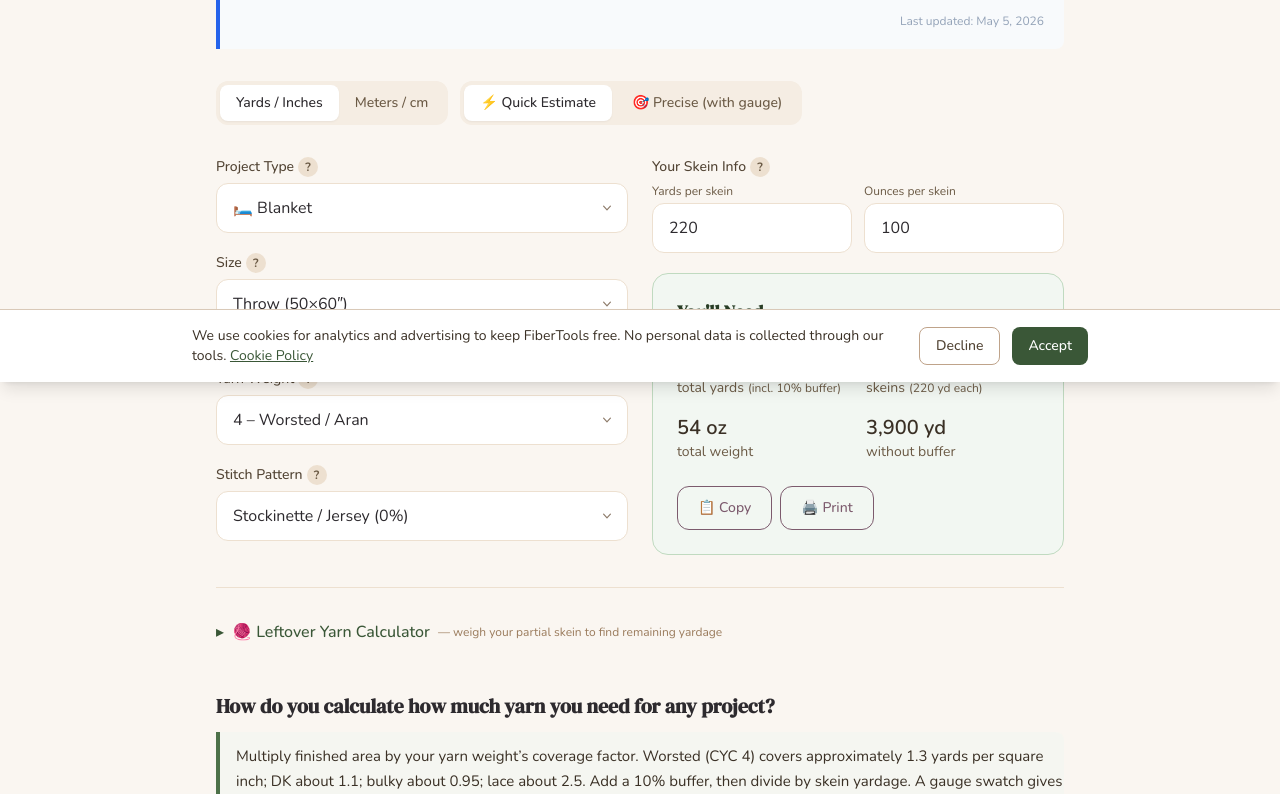
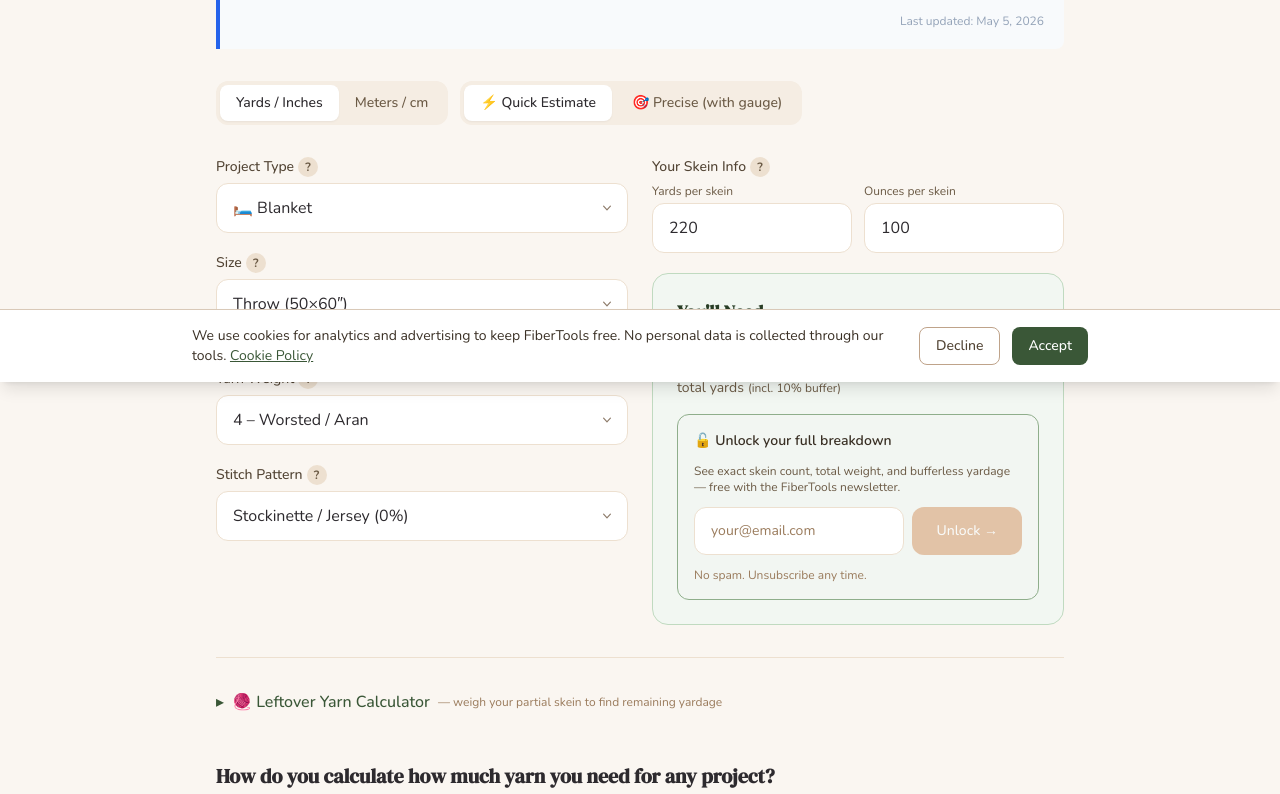
Before and after one commit to raiderj77/fibertools, a Next.js app: page /yarn-calculator in a window 1280 px wide. Shown: the part 418-1212 px from the top of the page. Built offline with nearby package versions, Linux system fonts and the light colour scheme.

Commit message:
feat: gate calculator breakdown behind email subscribe

```diff
--- a/src/app/yarn-calculator/YarnCalculatorTool.tsx
+++ b/src/app/yarn-calculator/YarnCalculatorTool.tsx
@@ -1,6 +1,7 @@
 "use client";
 
-import { useState, useMemo } from "react";
+import { useState, useMemo, useEffect } from "react";
+import { subscribeToNewsletter } from "@/app/actions/subscribe";
 import Tooltip from "@/components/Tooltip";
 import UnitToggle, { type UnitSystem, useSavedUnits } from "@/components/UnitToggle";
 import StickyResult from "@/components/StickyResult";
@@ -179,6 +180,33 @@ export default function YarnCalculatorTool() {
   const [partialWeight, setPartialWeight] = useState("");
   const [partialSkeinWeight, setPartialSkeinWeight] = useState("");
   const [partialSkeinYards, setPartialSkeinYards] = useState("");
+
+  // Email gate
+  const [unlocked, setUnlocked] = useState(false);
+  const [gateEmail, setGateEmail] = useState("");
+  const [gateLoading, setGateLoading] = useState(false);
+  const [gateError, setGateError] = useState("");
+
+  useEffect(() => {
+    if (typeof window !== "undefined" && localStorage.getItem("ft_calc_unlocked")) {
+      setUnlocked(true);
+    }
+  }, []);
+
+  async function handleGateSubmit(e: React.FormEvent) {
+    e.preventDefault();
+    if (!gateEmail) return;
+    setGateLoading(true);
+    setGateError("");
+    const res = await subscribeToNewsletter(gateEmail);
+    setGateLoading(false);
+    if (res.success) {
+      localStorage.setItem("ft_calc_unlocked", "1");
+      setUnlocked(true);
+    } else {
+      setGateError("Something went wrong. Please try again.");
+    }
+  }
 
   const yw = YARN_WEIGHTS[yarnWeight];
   const sp = STITCH_PATTERNS.find((s) => s.label === stitchPattern) || STITCH_PATTERNS[0];
@@ -517,16 +545,21 @@ export default function YarnCalculatorTool() {
                   You&apos;ll Need
                 </h3>
 
-                <div className="grid grid-cols-2 gap-4">
+                {/* Primary metric: always visible */}
                 <div>
                   <p className="text-3xl font-bold text-bark-800 dark:text-cream-100">
-                      {units === "metric" ? result.meters.toLocaleString() : result.yardsWithBuffer.toLocaleString()}
+                    {(units === "metric" ? result.meters : result.yardsWithBuffer).toLocaleString()}
                   </p>
                   <p className="text-sm text-bark-500 dark:text-bark-400">
                     total {yardLabel}
                     <span className="text-xs ml-1">(incl. 10% buffer)</span>
                   </p>
                 </div>
+
+                {unlocked ? (
+                  <>
+                    {/* Full breakdown after unlock */}
+                    <div className="grid grid-cols-2 gap-4">
                       <div>
                         <p className="text-3xl font-bold text-bark-800 dark:text-cream-100">
                           {result.skeins}
@@ -534,19 +567,24 @@ export default function YarnCalculatorTool() {
                         <p className="text-sm text-bark-500 dark:text-bark-400">
                           {result.skeins === 1 ? "skein" : "skeins"}
                           <span className="text-xs ml-1">
-                        ({units === "metric" ? result.skeinYds : result.skeinYds} {units === "metric" ? "m" : "yd"} each)
+                            ({result.skeinYds} {units === "metric" ? "m" : "yd"} each)
                           </span>
                         </p>
                       </div>
                       <div>
                         <p className="text-xl font-semibold text-bark-700 dark:text-cream-200">
-                      {units === "metric" ? result.grams.toLocaleString() : result.ounces} {units === "metric" ? "g" : "oz"}
+                          {units === "metric" ? result.grams.toLocaleString() : result.ounces}{" "}
+                          {units === "metric" ? "g" : "oz"}
                         </p>
                         <p className="text-sm text-bark-500 dark:text-bark-400">total weight</p>
                       </div>
                       <div>
                         <p className="text-xl font-semibold text-bark-700 dark:text-cream-200">
-                      {units === "metric" ? Math.round(ydsToM(result.yardsNoBuffer)).toLocaleString() : result.yardsNoBuffer.toLocaleString()} {units === "metric" ? "m" : "yd"}
+                          {(units === "metric"
+                            ? Math.round(ydsToM(result.yardsNoBuffer))
+                            : result.yardsNoBuffer
+                          ).toLocaleString()}{" "}
+                          {units === "metric" ? "m" : "yd"}
                         </p>
                         <p className="text-sm text-bark-500 dark:text-bark-400">without buffer</p>
                       </div>
@@ -573,6 +611,44 @@ export default function YarnCalculatorTool() {
                         🖨️ Print
                       </button>
                     </div>
+                  </>
+                ) : (
+                  /* Email gate */
+                  <form
+                    onSubmit={handleGateSubmit}
+                    className="border border-sage-300 dark:border-sage-700 rounded-xl p-4 bg-sage-50/70 dark:bg-sage-950/30 space-y-3"
+                  >
+                    <p className="text-sm font-semibold text-bark-700 dark:text-cream-200">
+                      🔓 Unlock your full breakdown
+                    </p>
+                    <p className="text-xs text-bark-500 dark:text-bark-400">
+                      See exact skein count, total weight, and bufferless yardage — free with the FiberTools newsletter.
+                    </p>
+                    <div className="flex gap-2">
+                      <input
+                        type="email"
+                        value={gateEmail}
+                        onChange={(e) => setGateEmail(e.target.value)}
+                        placeholder="your@email.com"
+                        required
+                        className="input flex-1 text-sm"
+                      />
+                      <button
+                        type="submit"
+                        disabled={gateLoading || !gateEmail}
+                        className="btn-primary text-sm whitespace-nowrap disabled:opacity-50"
+                      >
+                        {gateLoading ? "..." : "Unlock →"}
+                      </button>
+                    </div>
+                    {gateError && (
+                      <p className="text-xs text-red-500">{gateError}</p>
+                    )}
+                    <p className="text-xs text-bark-400 dark:text-bark-500">
+                      No spam. Unsubscribe any time.
+                    </p>
+                  </form>
+                )}
               </div>
             )}
           </StickyResult>
```
Lines whose indentation alone changed are shown as unchanged.
